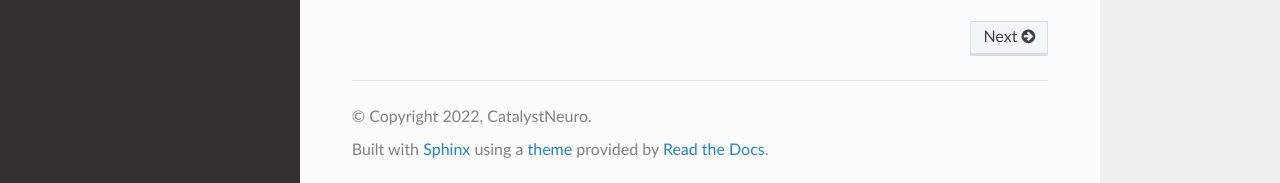
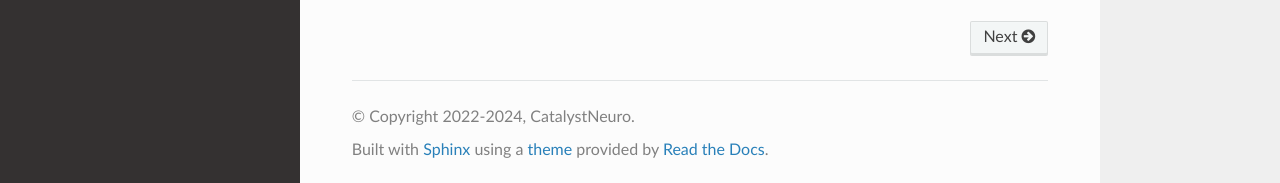
Before and after one commit to NeurodataWithoutBorders/nwbinspector, a Sphinx documentation site: the page built from docs/index.rst, in a window 1280 px wide and 900 px high, scrolled down 1143 px. Shown: the part 714-897 px from the top of the window. Built offline with Sphinx 7.4.7 and the Read the Docs theme 2.0.0, drawn with Linux system fonts in a browser that asks for light colours; the version number could not be read and is left out.

Commit message:
Update copyright year so doesn't look stale

```diff
--- a/docs/conf.py
+++ b/docs/conf.py
@@ -8,7 +8,7 @@ from gen_checks_by_importance import gen_checks_by_importance
 sys.path.insert(0, Path(__file__).resolve().parents[1])
 
 project = "NWBInspector"
-copyright = "2022, CatalystNeuro"
+copyright = "2022-2024, CatalystNeuro"
 author = "Cody Baker, Ryan Ly, and Ben Dichter"
 
 extensions = [
```
